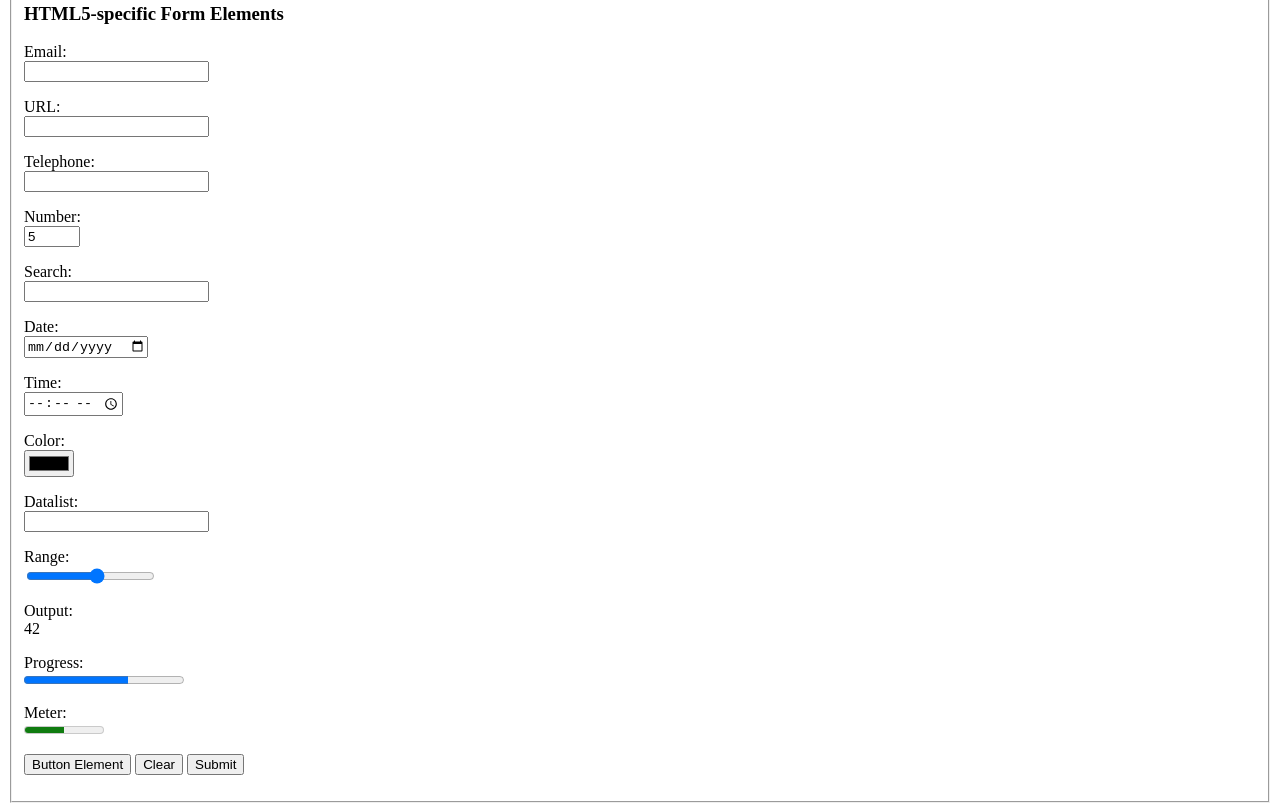
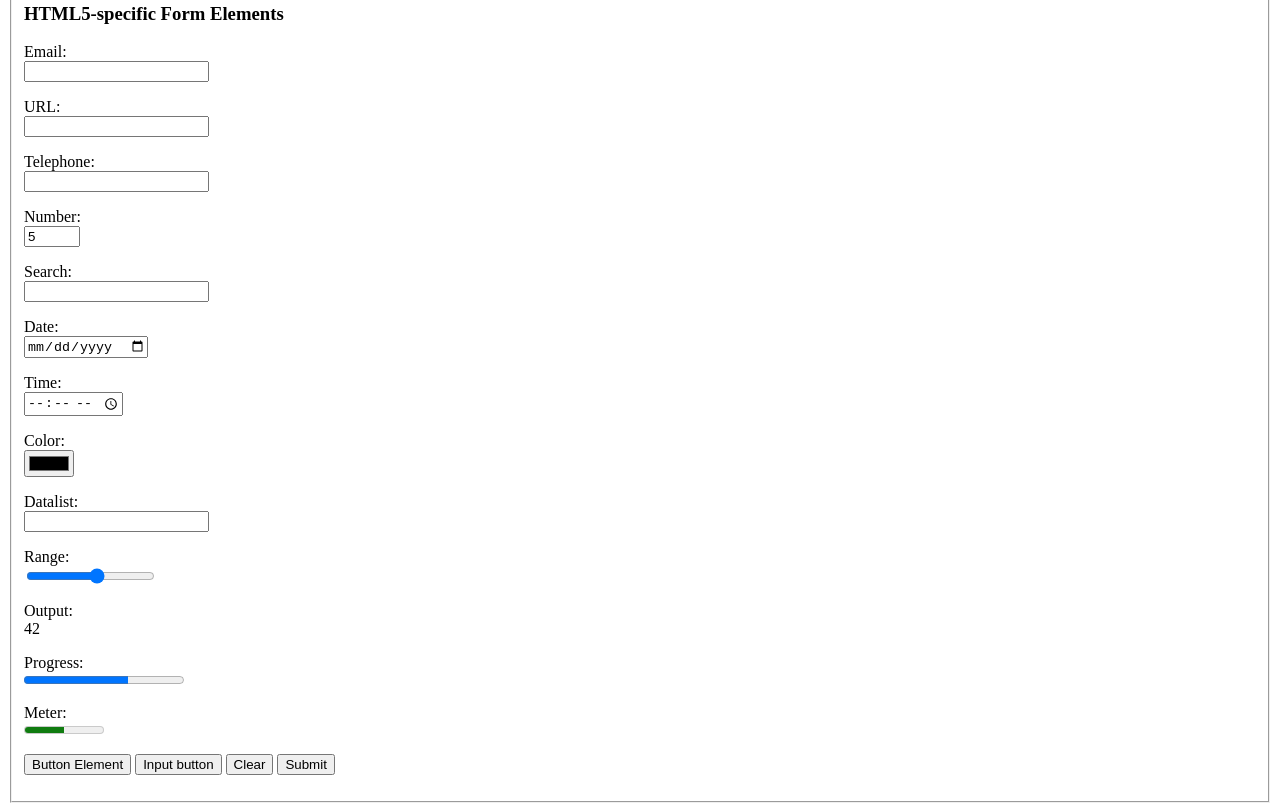
Before and after one commit to bryanbraun/poor-mans-styleguide, a plain HTML site: page index.html in a window 1280 px wide. Shown: the part 6332-7143 px from the top of the page. Drawn offline with Linux system fonts and the light colour scheme.

Commit message:
Update index.html

```diff
--- a/index.html
+++ b/index.html
@@ -424,6 +424,7 @@ for (i = 0; i < divs.length; ++i) {
 
     <p>
       <button class="button">Button Element</button>
+      <input type="button" value="Input button">
       <input class="button" type="reset" value="Clear" />
       <input class="button" type="submit" value="Submit" />
     </p>
```
